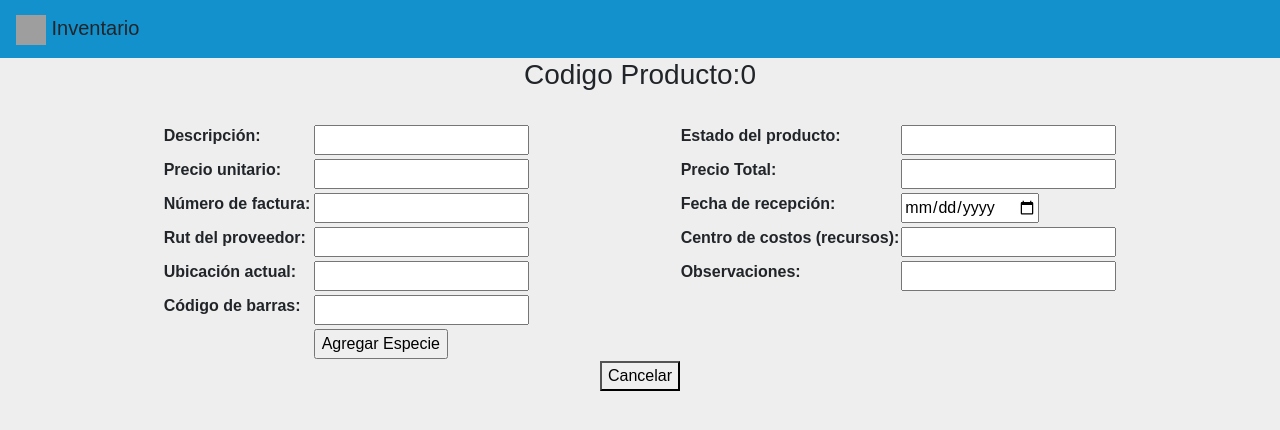
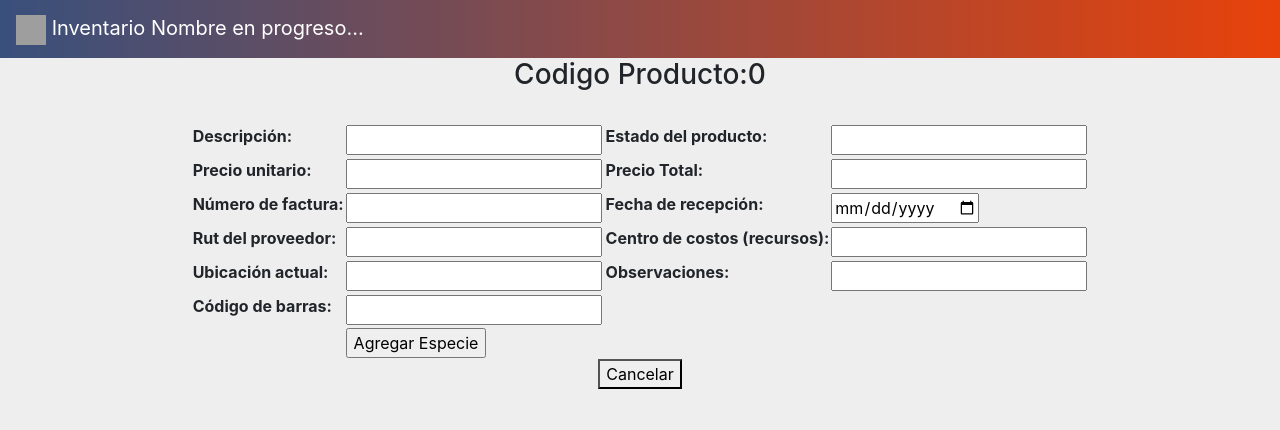
Before and after one commit to JehielMunoz/Flask-Inventario, a Flask app: page /addItem.html in a window 1280 px wide. Shown: the top 430 px of the page. Run offline with Flask 2, Linux system fonts and the light colour scheme; data that the repository does not hold is empty; some libraries are stand-ins or nearby versions; grey boxes are pictures that could not be loaded.

Commit message:
Menu inicio v0.1

```diff
--- a/static/css/main.css
+++ b/static/css/main.css
@@ -1,26 +1,5 @@
-body {
-    margin: 0;
-    font-family: sans-serif;
+.bg-custom-1{
+    /*border-style: solid;*/
+    background: -webkit-linear-gradient(left, #39507C 0%, #E8420A 100%);
+    color:white;
 }
-
-
-table tr td:empty {
-  width: 150px;
-}
-
-table tr td {
-    padding-top: 2px;
-    padding-bottom: 2px;
-}
-
-a.button {
-  -webkit-appearance: button;
-  -moz-appearance: button;
-  appearance: button;
-
-  text-decoration: none;
-  color: initial;
-}
-#addItemCancel{
-
-}
--- a/templates/base.html
+++ b/templates/base.html
@@ -4,17 +4,17 @@
         <meta charset="UTF-8">
         <meta name="viewport" content="width=device-width, initial-scale=1.0">
         <meta http-equiv="x-ua-compatible">
+        <link rel="stylesheet" href="{{ url_for('static', filename='css/main.css') }}">
         <link rel="stylesheet" href="https://stackpath.bootstrapcdn.com/bootstrap/4.3.1/css/bootstrap.min.css"
               integrity="sha384-ggOyR0iXCbMQv3Xipma34MD+dH/1fQ784/j6cY/iJTQUOhcWr7x9JvoRxT2MZw1T" crossorigin="anonymous">
-        <link rel="stylesheet" href="{{ url_for('static', filename='css/main.css') }}">
         {% block head %}{% endblock %}
 
     </head>
     <body style="background-color:#eee">
-        <nav class="navbar navbar-light" style="background-color: #1291CC;">
+        <nav class="navbar navbar-dark bg-custom-1" >
             <a class="navbar-brand" onclick="location.href='/'">
                 <img src="{{ url_for('static', filename='images/i.png') }}" width="30" height="30" alt="">
-                Inventario
+                Inventario Nombre en progreso...
             </a>
         </nav>
 
```
Also changed, not shown: templates/index.html (+10 -8 lines).
